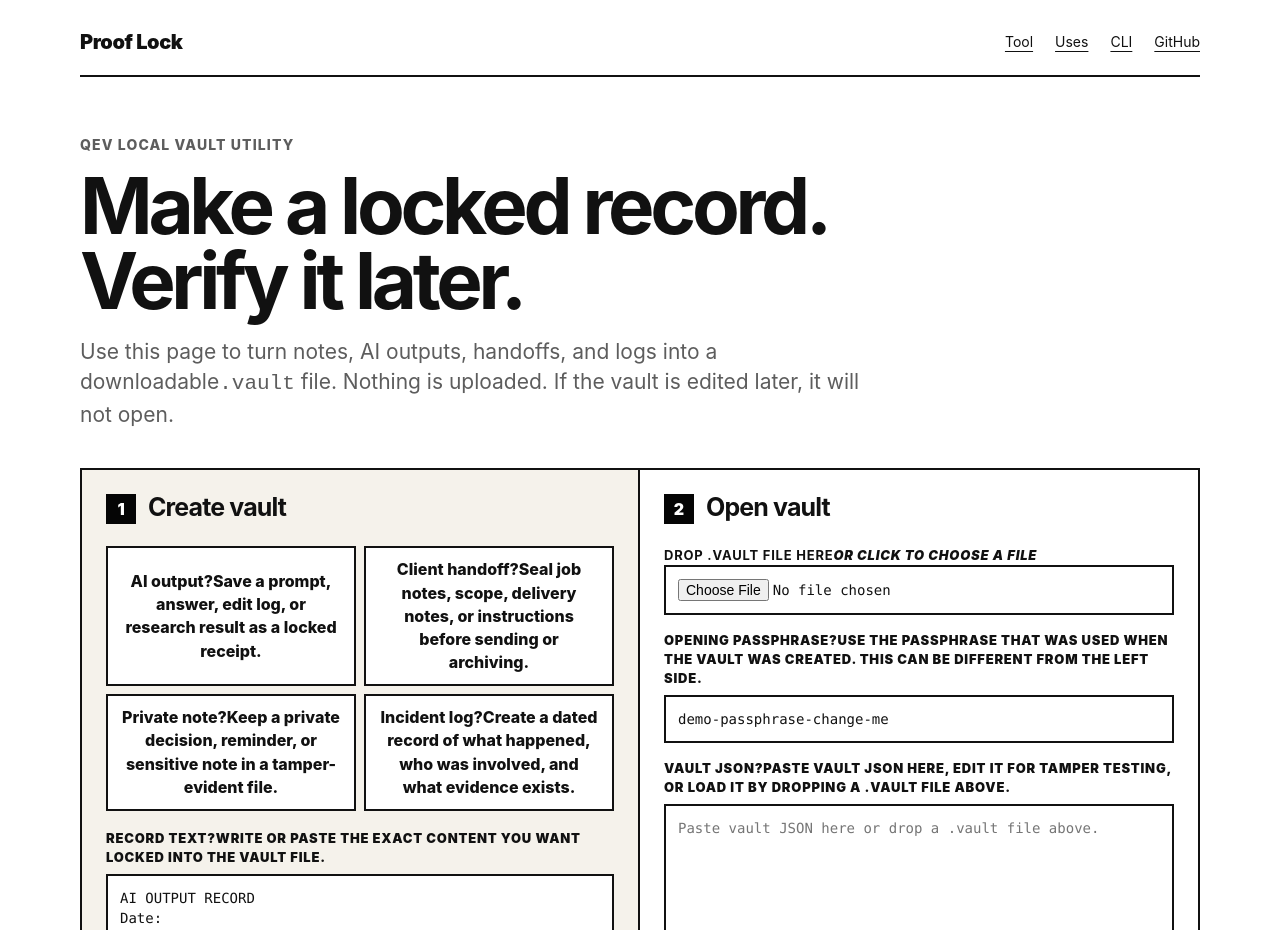
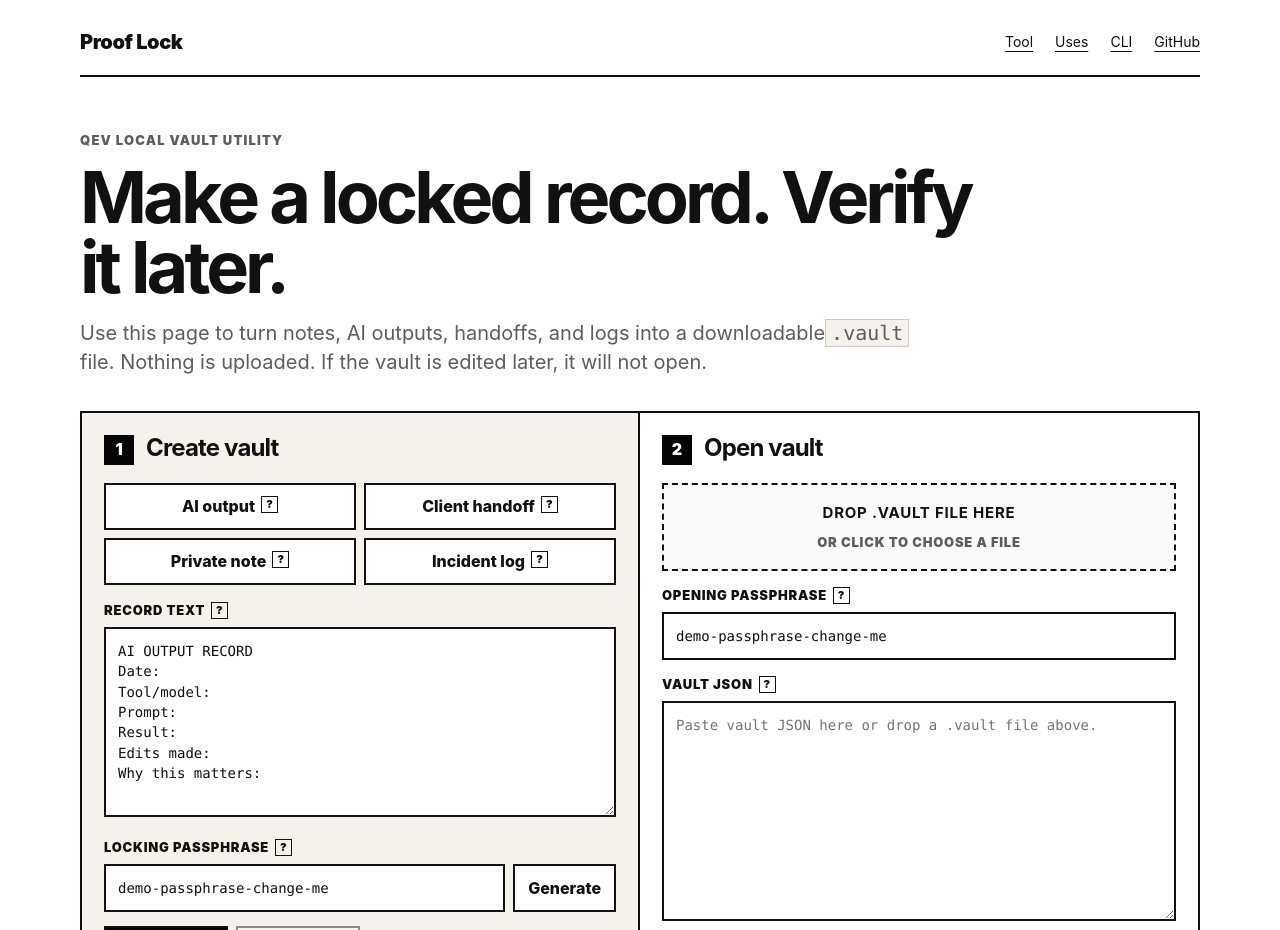
Before and after one commit to TheArtOfSound/qev-desktop, a React (Vite) app in the folder proof-lock-web/: page / in a window 1280 px wide. Shown: the top 930 px of the page. Built offline with nearby package versions, Linux system fonts and the light colour scheme.

Commit message:
Add drag drop and hover help styling

```diff
--- a/proof-lock-web/src/styles.css
+++ b/proof-lock-web/src/styles.css
@@ -32,13 +32,20 @@
   text-underline-offset: 4px;
 }
 
+code {
+  background: var(--paper);
+  border: 1px solid var(--line);
+  padding: 1px 5px;
+  font-family: ui-monospace, SFMono-Regular, Menlo, Monaco, Consolas, monospace;
+}
+
 nav {
   display: flex;
   justify-content: space-between;
   align-items: center;
   border-bottom: 2px solid var(--ink);
   padding-bottom: 18px;
-  margin-bottom: 58px;
+  margin-bottom: 54px;
 }
 
 .brand {
@@ -54,29 +61,29 @@
 }
 
 .hero {
-  max-width: 870px;
-  margin-bottom: 38px;
+  max-width: 920px;
+  margin-bottom: 34px;
 }
 
 .eyebrow {
   color: var(--muted);
-  font-size: 14px;
-  font-weight: 800;
-  letter-spacing: .08em;
+  font-size: 13px;
+  font-weight: 900;
+  letter-spacing: .09em;
   text-transform: uppercase;
-  margin: 0 0 14px;
+  margin: 0 0 12px;
 }
 
 h1 {
-  font-size: clamp(42px, 7vw, 78px);
-  line-height: .96;
+  font-size: clamp(40px, 6vw, 72px);
+  line-height: .98;
   letter-spacing: -.055em;
-  margin: 0 0 18px;
-  max-width: 920px;
+  margin: 0 0 16px;
+  max-width: 900px;
 }
 
 h2 {
-  font-size: 25px;
+  font-size: 24px;
   line-height: 1.1;
   margin: 0;
   letter-spacing: -.035em;
@@ -93,19 +100,19 @@
 }
 
 .lead {
-  font-size: 21px;
-  max-width: 800px;
+  font-size: 20px;
+  max-width: 850px;
 }
 
 .tool {
   display: grid;
   grid-template-columns: 1fr 1fr;
   border: 2px solid var(--ink);
-  margin-bottom: 34px;
+  margin-bottom: 32px;
 }
 
 .column {
-  padding: 24px;
+  padding: 22px;
   min-width: 0;
 }
 
@@ -122,7 +129,7 @@
   display: flex;
   gap: 12px;
   align-items: flex-start;
-  margin-bottom: 22px;
+  margin-bottom: 18px;
 }
 
 .section-title span {
@@ -140,7 +147,7 @@
   display: grid;
   grid-template-columns: repeat(2, 1fr);
   gap: 8px;
-  margin-bottom: 18px;
+  margin-bottom: 16px;
 }
 
 button {
@@ -151,9 +158,10 @@
   min-height: 42px;
   padding: 10px 13px;
   font: inherit;
-  font-weight: 800;
+  font-weight: 850;
   cursor: pointer;
   border-radius: 0;
+  text-align: center;
 }
 
 button:hover:not(:disabled) {
@@ -176,6 +184,41 @@
   opacity: .45;
 }
 
+.help {
+  display: inline-grid;
+  place-items: center;
+  position: relative;
+  width: 17px;
+  height: 17px;
+  margin-left: 6px;
+  border: 1px solid currentColor;
+  font-size: 11px;
+  line-height: 1;
+  font-weight: 900;
+  vertical-align: text-top;
+}
+
+.bubble {
+  display: none;
+  position: absolute;
+  z-index: 10;
+  top: 23px;
+  left: -8px;
+  width: 240px;
+  border: 2px solid var(--ink);
+  background: var(--white);
+  color: var(--ink);
+  padding: 10px;
+  font: 13px/1.35 Inter, ui-sans-serif, system-ui, sans-serif;
+  text-align: left;
+  box-shadow: 5px 5px 0 var(--ink);
+}
+
+.help:hover .bubble,
+.help:focus .bubble {
+  display: block;
+}
+
 label, .small-label {
   display: block;
   color: var(--ink);
@@ -183,7 +226,7 @@
   font-weight: 900;
   text-transform: uppercase;
   letter-spacing: .06em;
-  margin: 16px 0 7px;
+  margin: 15px 0 7px;
 }
 
 textarea, input {
@@ -197,12 +240,12 @@
 }
 
 textarea {
-  min-height: 210px;
+  min-height: 190px;
   resize: vertical;
 }
 
 .vault-area {
-  min-height: 290px;
+  min-height: 220px;
 }
 
 .phrase-row {
@@ -215,20 +258,47 @@
   display: flex;
   flex-wrap: wrap;
   gap: 8px;
-  margin-top: 16px;
+  margin-top: 14px;
 }
 
 .primary-actions button {
-  min-width: 130px;
+  min-width: 124px;
 }
 
-.file-input {
-  font-family: inherit;
-  background: var(--white);
+.dropzone {
+  display: grid;
+  gap: 4px;
+  place-items: center;
+  min-height: 88px;
+  border: 2px dashed var(--ink);
+  background: #fafafa;
+  margin: 10px 0 12px;
+  padding: 15px;
+  cursor: pointer;
+  text-align: center;
+}
+
+.dropzone.dragging {
+  background: var(--paper);
+  border-style: solid;
+}
+
+.dropzone strong {
+  font-size: 15px;
+}
+
+.dropzone em {
+  color: var(--muted);
+  font-style: normal;
+  font-size: 13px;
+}
+
+.dropzone input {
+  display: none;
 }
 
 .status {
-  margin-top: 16px;
+  margin-top: 14px;
   padding: 12px;
   border: 2px solid var(--line);
   background: #fafafa;
@@ -265,7 +335,7 @@
 .uses, .cli {
   border-top: 2px solid var(--ink);
   padding-top: 24px;
-  margin-top: 34px;
+  margin-top: 32px;
 }
 
 .use-grid {
@@ -323,4 +393,10 @@
   .phrase-row {
     grid-template-columns: 1fr;
   }
+
+  .bubble {
+    left: auto;
+    right: -6px;
+    width: min(240px, 70vw);
+  }
 }
```
